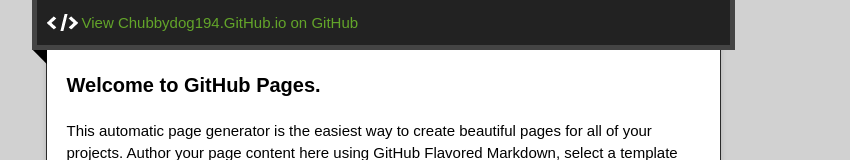
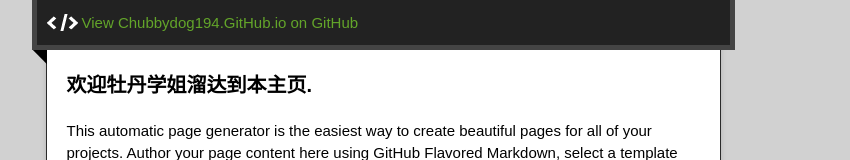
Before and after one commit to chubbydog194/chubbydog194.github.io, a plain HTML site: page index.html in a window 1280 px wide. Shown: the part 199-359 px from the top of the page, without its empty margins (257-1107 px from the left). Drawn offline with nearby package versions, Linux system fonts and the light colour scheme.

Commit message:
Update index.html

```diff
--- a/index.html
+++ b/index.html
@@ -35,7 +35,7 @@
         </div>
         <article class="markdown-body">
           <h3>
-<a id="welcome-to-github-pages" class="anchor" href="#welcome-to-github-pages" aria-hidden="true"><span class="octicon octicon-link"></span></a>Welcome to GitHub Pages.</h3>
+<a id="welcome-to-github-pages" class="anchor" href="#welcome-to-github-pages" aria-hidden="true"><span class="octicon octicon-link"></span></a>欢迎牡丹学姐溜达到本主页.</h3>
 
 <p>This automatic page generator is the easiest way to create beautiful pages for all of your projects. Author your page content here using GitHub Flavored Markdown, select a template crafted by a designer, and publish. After your page is generated, you can check out the new branch:</p>
 
```
